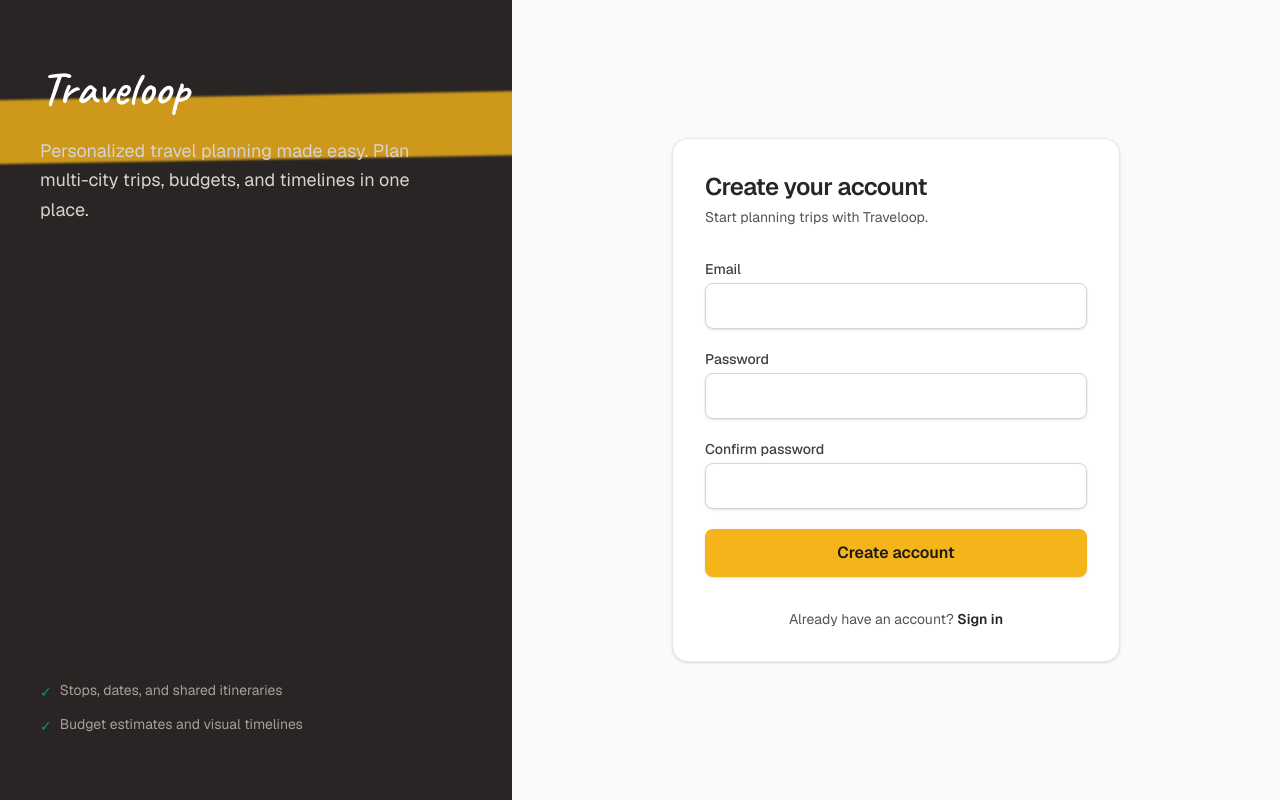
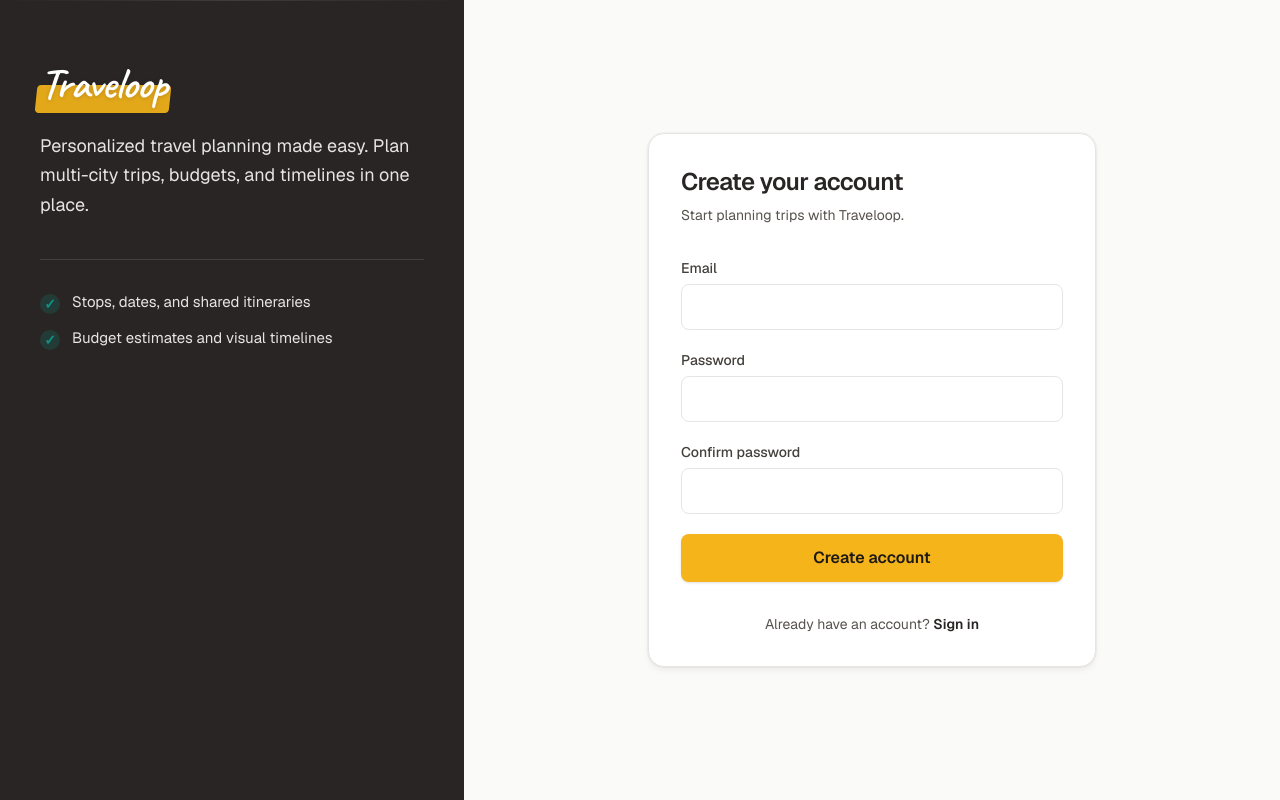
Before and after one commit to Shrujal00/travelloop, a Next.js app: page /signup in a window 1280 px wide. Built offline with nearby package versions, Linux system fonts and the light colour scheme.

Commit message:
fix(auth-ui): sidebar contrast, accent, and form card polish

```diff
--- a/src/app/(auth)/forgot-password/page.tsx
+++ b/src/app/(auth)/forgot-password/page.tsx
@@ -46,7 +46,7 @@
 
   if (done) {
     return (
-      <div className="rounded-2xl border border-stone-200/80 bg-white p-8 shadow-sm">
+      <div className="rounded-2xl border border-stone-200 bg-white p-8 shadow-md shadow-stone-200/60 ring-1 ring-black/[0.03]">
         <h1 className="text-2xl font-semibold tracking-tight text-[var(--travel-charcoal)]">
           Check your inbox
         </h1>
@@ -65,11 +65,11 @@
   }
 
   return (
-    <div className="rounded-2xl border border-stone-200/80 bg-white p-8 shadow-sm">
+    <div className="rounded-2xl border border-stone-200 bg-white p-8 shadow-md shadow-stone-200/60 ring-1 ring-black/[0.03]">
       <h1 className="text-2xl font-semibold tracking-tight text-[var(--travel-charcoal)]">
         Reset password
       </h1>
-      <p className="mt-1 text-sm text-stone-600">
+      <p className="mt-1.5 text-sm leading-relaxed text-stone-600">
         We&apos;ll email you a link to set a new password.
       </p>
 
@@ -97,7 +97,7 @@
             autoComplete="email"
             value={email}
             onChange={(e) => setEmail(e.target.value)}
-            className="mt-1 w-full rounded-lg border border-stone-300 px-3 py-2.5 text-stone-900 shadow-sm outline-none ring-[var(--travel-accent)] transition focus:border-[var(--travel-accent)] focus:ring-2"
+            className="mt-1.5 w-full rounded-lg border border-stone-200 bg-white px-3 py-2.5 text-stone-900 outline-none transition placeholder:text-stone-400 focus:border-[var(--travel-accent)] focus:ring-2 focus:ring-[var(--travel-accent)]/35"
           />
           {fieldError ? (
             <p className="mt-1 text-sm text-red-600">{fieldError}</p>
@@ -107,7 +107,7 @@
         <button
           type="submit"
           disabled={loading}
-          className="flex w-full items-center justify-center rounded-lg bg-[var(--travel-accent)] px-4 py-3 text-base font-semibold text-stone-900 shadow-sm transition hover:brightness-95 disabled:cursor-not-allowed disabled:opacity-60"
+          className="flex w-full items-center justify-center rounded-lg bg-[var(--travel-accent)] px-4 py-3 text-base font-semibold text-stone-900 shadow-sm transition hover:brightness-[0.97] active:brightness-95 disabled:cursor-not-allowed disabled:opacity-60"
         >
           {loading ? "Sending…" : "Send reset link"}
         </button>
--- a/src/app/(auth)/layout.tsx
+++ b/src/app/(auth)/layout.tsx
@@ -7,38 +7,58 @@
 }) {
   return (
     <div className="flex min-h-screen flex-col bg-stone-50 md:flex-row">
-      <aside className="relative flex flex-1 flex-col justify-between overflow-hidden bg-[var(--travel-charcoal)] px-10 py-12 text-stone-100 md:max-w-md md:py-16 lg:max-w-lg">
+      <aside className="relative flex flex-col gap-0 overflow-hidden bg-[var(--travel-charcoal)] px-8 py-10 text-stone-100 sm:px-10 sm:py-12 md:max-w-md md:min-h-screen md:shrink-0 md:py-14 lg:max-w-lg">
+        {/* subtle top edge */}
         <div
-          className="pointer-events-none absolute -right-8 top-24 h-16 w-[120%] -rotate-1 bg-[var(--travel-accent)]/90 opacity-90 blur-[1px]"
+          className="pointer-events-none absolute inset-x-0 top-0 h-px bg-gradient-to-r from-transparent via-stone-500/30 to-transparent"
           aria-hidden
         />
-        <div className="relative z-10">
-          <Link href="/" className="inline-block">
-            <span className="font-[family-name:var(--font-travel-display)] text-4xl text-white md:text-5xl">
+
+        <div className="relative z-10 flex flex-col gap-8 md:gap-10">
+          <header>
+            <Link href="/" className="group inline-block outline-none">
+              <span className="relative inline-block">
+                {/* brush-style highlight — sized to text, no overflow crop */}
+                <span
+                  className="pointer-events-none absolute -inset-x-1 -bottom-0.5 top-[52%] -z-0 rounded-sm bg-[var(--travel-accent)]/92 shadow-[0_0_0_1px_rgba(0,0,0,0.06)]"
+                  style={{ transform: "skewX(-6deg)" }}
+                  aria-hidden
+                />
+                <span className="relative z-10 block font-[family-name:var(--font-travel-display)] text-4xl leading-tight tracking-tight text-white drop-shadow-sm md:text-[2.75rem]">
                   Traveloop
                 </span>
+              </span>
             </Link>
-          <p className="mt-6 max-w-sm text-lg leading-relaxed text-stone-300">
+            <p className="mt-5 max-w-sm text-base leading-relaxed text-stone-200 md:text-lg">
               Personalized travel planning made easy. Plan multi-city trips,
               budgets, and timelines in one place.
             </p>
-        </div>
-        <ul className="relative z-10 mt-10 hidden space-y-3 text-sm text-stone-400 md:block">
-          <li className="flex items-start gap-2">
-            <span className="mt-0.5 text-[var(--travel-teal)]" aria-hidden>
+          </header>
+
+          <ul className="space-y-3.5 border-t border-stone-500/35 pt-8 text-sm leading-snug text-stone-200 md:text-[0.9375rem]">
+            <li className="flex gap-3">
+              <span
+                className="mt-0.5 flex h-5 w-5 shrink-0 items-center justify-center rounded-full bg-[var(--travel-teal)]/20 text-sm font-bold text-[var(--travel-teal)]"
+                aria-hidden
+              >
                 ✓
               </span>
-            Stops, dates, and shared itineraries
+              <span>Stops, dates, and shared itineraries</span>
             </li>
-          <li className="flex items-start gap-2">
-            <span className="mt-0.5 text-[var(--travel-teal)]" aria-hidden>
+            <li className="flex gap-3">
+              <span
+                className="mt-0.5 flex h-5 w-5 shrink-0 items-center justify-center rounded-full bg-[var(--travel-teal)]/20 text-sm font-bold text-[var(--travel-teal)]"
+                aria-hidden
+              >
                 ✓
               </span>
-            Budget estimates and visual timelines
+              <span>Budget estimates and visual timelines</span>
             </li>
           </ul>
+        </div>
       </aside>
-      <main className="flex flex-1 items-center justify-center px-4 py-12 sm:px-8">
+
+      <main className="flex flex-1 items-center justify-center px-4 py-10 sm:px-8 sm:py-12">
         <div className="w-full max-w-md">{children}</div>
       </main>
     </div>
--- a/src/app/(auth)/login/page.tsx
+++ b/src/app/(auth)/login/page.tsx
@@ -3,7 +3,7 @@
 
 function LoginFallback() {
   return (
-    <div className="rounded-2xl border border-stone-200/80 bg-white p-8 shadow-sm">
+    <div className="rounded-2xl border border-stone-200 bg-white p-8 shadow-md shadow-stone-200/60 ring-1 ring-black/[0.03]">
       <div className="h-8 w-48 animate-pulse rounded bg-stone-200" />
       <div className="mt-8 h-10 w-full animate-pulse rounded bg-stone-100" />
       <div className="mt-4 h-10 w-full animate-pulse rounded bg-stone-100" />
--- a/src/app/(auth)/signup/page.tsx
+++ b/src/app/(auth)/signup/page.tsx
@@ -52,7 +52,7 @@
 
   if (sent) {
     return (
-      <div className="rounded-2xl border border-stone-200/80 bg-white p-8 shadow-sm">
+      <div className="rounded-2xl border border-stone-200 bg-white p-8 shadow-md shadow-stone-200/60 ring-1 ring-black/[0.03]">
         <h1 className="text-2xl font-semibold tracking-tight text-[var(--travel-charcoal)]">
           Check your email
         </h1>
@@ -72,11 +72,11 @@
   }
 
   return (
-    <div className="rounded-2xl border border-stone-200/80 bg-white p-8 shadow-sm">
+    <div className="rounded-2xl border border-stone-200 bg-white p-8 shadow-md shadow-stone-200/60 ring-1 ring-black/[0.03]">
       <h1 className="text-2xl font-semibold tracking-tight text-[var(--travel-charcoal)]">
         Create your account
       </h1>
-      <p className="mt-1 text-sm text-stone-600">
+      <p className="mt-1.5 text-sm leading-relaxed text-stone-600">
         Start planning trips with Traveloop.
       </p>
 
@@ -104,7 +104,7 @@
             autoComplete="email"
             value={email}
             onChange={(e) => setEmail(e.target.value)}
-            className="mt-1 w-full rounded-lg border border-stone-300 px-3 py-2.5 text-stone-900 shadow-sm outline-none ring-[var(--travel-accent)] transition focus:border-[var(--travel-accent)] focus:ring-2"
+            className="mt-1.5 w-full rounded-lg border border-stone-200 bg-white px-3 py-2.5 text-stone-900 outline-none transition placeholder:text-stone-400 focus:border-[var(--travel-accent)] focus:ring-2 focus:ring-[var(--travel-accent)]/35"
           />
           {fieldErrors.email ? (
             <p className="mt-1 text-sm text-red-600">{fieldErrors.email}</p>
@@ -125,7 +125,7 @@
             autoComplete="new-password"
             value={password}
             onChange={(e) => setPassword(e.target.value)}
-            className="mt-1 w-full rounded-lg border border-stone-300 px-3 py-2.5 text-stone-900 shadow-sm outline-none ring-[var(--travel-accent)] transition focus:border-[var(--travel-accent)] focus:ring-2"
+            className="mt-1.5 w-full rounded-lg border border-stone-200 bg-white px-3 py-2.5 text-stone-900 outline-none transition placeholder:text-stone-400 focus:border-[var(--travel-accent)] focus:ring-2 focus:ring-[var(--travel-accent)]/35"
           />
           {fieldErrors.password ? (
             <p className="mt-1 text-sm text-red-600">{fieldErrors.password}</p>
@@ -146,7 +146,7 @@
             autoComplete="new-password"
             value={confirm}
             onChange={(e) => setConfirm(e.target.value)}
-            className="mt-1 w-full rounded-lg border border-stone-300 px-3 py-2.5 text-stone-900 shadow-sm outline-none ring-[var(--travel-accent)] transition focus:border-[var(--travel-accent)] focus:ring-2"
+            className="mt-1.5 w-full rounded-lg border border-stone-200 bg-white px-3 py-2.5 text-stone-900 outline-none transition placeholder:text-stone-400 focus:border-[var(--travel-accent)] focus:ring-2 focus:ring-[var(--travel-accent)]/35"
           />
           {fieldErrors.confirm ? (
             <p className="mt-1 text-sm text-red-600">{fieldErrors.confirm}</p>
@@ -156,7 +156,7 @@
         <button
           type="submit"
           disabled={loading}
-          className="flex w-full items-center justify-center rounded-lg bg-[var(--travel-accent)] px-4 py-3 text-base font-semibold text-stone-900 shadow-sm transition hover:brightness-95 disabled:cursor-not-allowed disabled:opacity-60"
+          className="flex w-full items-center justify-center rounded-lg bg-[var(--travel-accent)] px-4 py-3 text-base font-semibold text-stone-900 shadow-sm transition hover:brightness-[0.97] active:brightness-95 disabled:cursor-not-allowed disabled:opacity-60"
         >
           {loading ? "Creating account…" : "Create account"}
         </button>
```
Also changed, not shown: src/app/(auth)/login/login-form.tsx (+5 -5 lines), src/app/(auth)/update-password/page.tsx (+5 -5 lines). Lines whose indentation alone changed are shown as unchanged.
